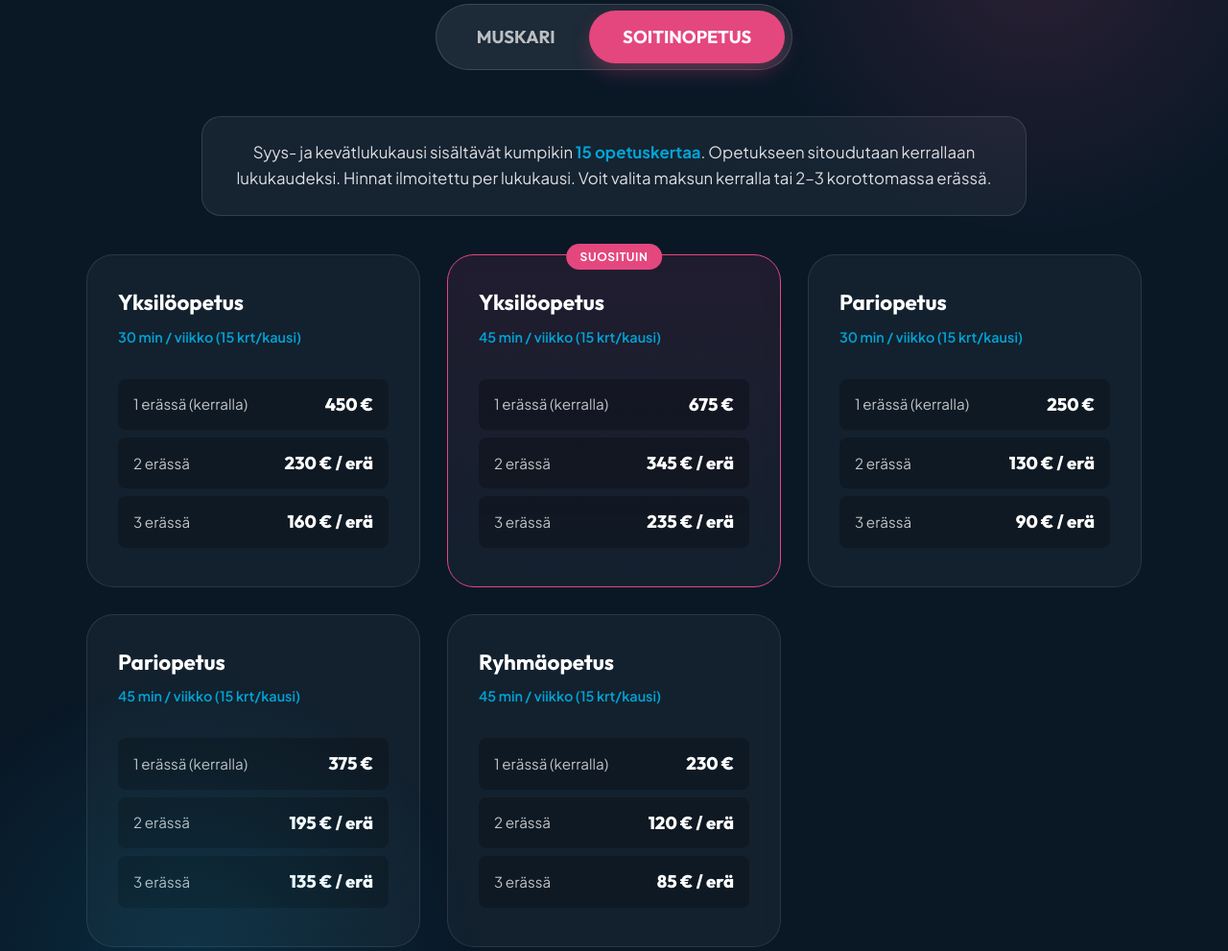
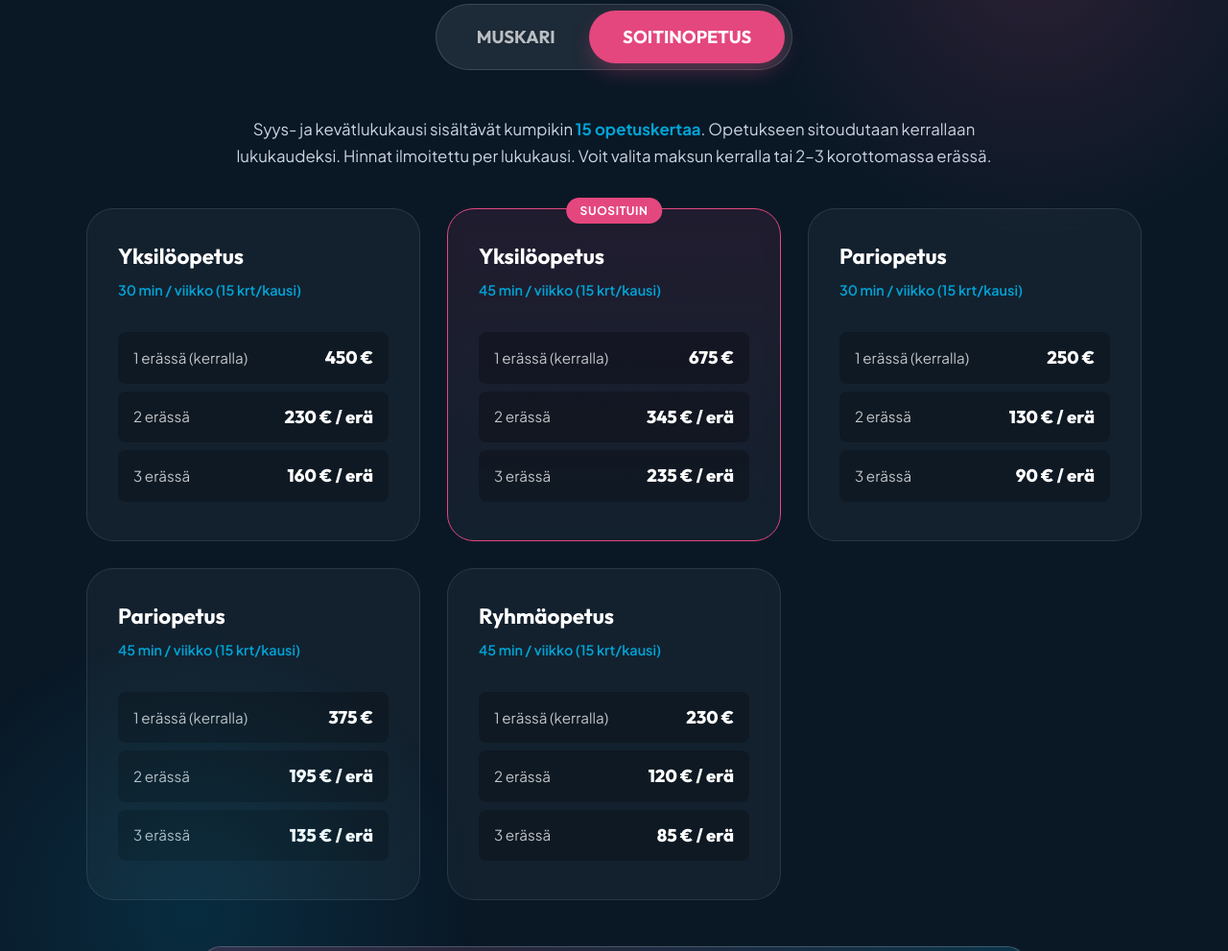
Before and after one commit to Laakista/epmusiikkiopisto, a plain HTML site: page index.html in a window 1280 px wide. Shown: the part 4140-5131 px from the top of the page at 96% size. Drawn offline with Linux system fonts and the light colour scheme.

Commit message:
Poista laatikko pricing-notice-boxilta rauhallisemman asettelun saavuttamiseksi

```diff
--- a/index.html
+++ b/index.html
@@ -1686,21 +1686,20 @@
     }
 
     .pricing-notice-box {
-      background: rgba(255, 255, 255, 0.05);
-      border: 1px solid rgba(255, 255, 255, 0.12);
-      border-radius: var(--radius-lg);
-      padding: 1.5rem 2rem;
-      margin-bottom: 2.5rem;
+      background: transparent;
+      border: none;
+      padding: 0;
+      margin: 0 auto 2.5rem auto;
       text-align: center;
-      color: rgba(255, 255, 255, 0.85);
+      color: var(--slate-300);
       font-size: 1.05rem;
-      max-width: 860px;
-      margin-inline: auto;
-      line-height: 1.6;
+      max-width: 800px;
+      line-height: 1.65;
     }
 
     .pricing-notice-box strong {
       color: var(--brand-cyan);
+      font-weight: 700;
     }
 
     /* Muskari Pricing Grid */
```
